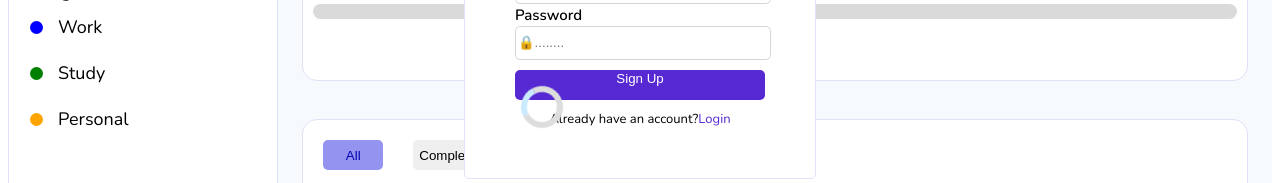
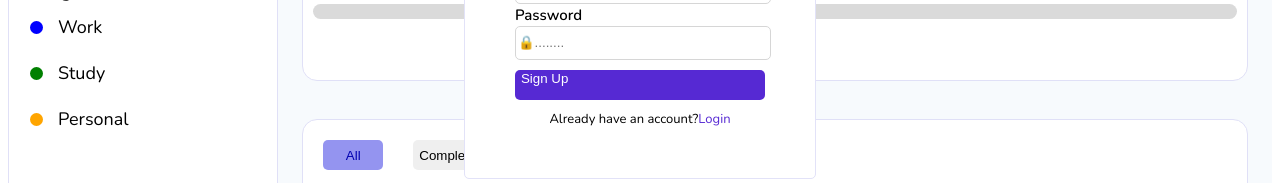
Before and after one commit to TejaBattula/To-Do-List, a React (Vite) app: page / in a window 1280 px wide. Both pictures are taken after a click on the icon 1222 px from the left and 49 px from the top of the page. Shown: the part 295-478 px from the top of the page. Built offline with nearby package versions, Linux system fonts and the light colour scheme; a web font is replaced by a local one.

Commit message:
spinner added

```diff
--- a/src/pages/login.css
+++ b/src/pages/login.css
@@ -67,6 +67,8 @@
     border: none;
     height: 30px;
     margin-top: 10px;
+    display: flex;
+    gap: 10px;
 }
 .login-page form button:hover{
     box-shadow: 0px 0px 5px 1px rgb(86, 41, 211);
@@ -79,10 +81,10 @@
     margin-top: 10px;
 }
 .spinner {
-    width: 30px;
-    height: 30px;
+    width: 20px;
+    height: 20px;
     border: 6px solid #ddd;
-    border-top: 6px solid #caeaff;
+    border-top: 6px solid rgb(105, 59, 231);
     border-radius: 50%;
     animation: spin 1s linear infinite;
 }
--- a/src/pages/login.jsx
+++ b/src/pages/login.jsx
@@ -96,7 +96,7 @@ const Login = ({displayLogin,createAccount,sendEmail}) => {
                     </div>
                     {loginStatus=="false"?<p style={{color:"red",fontSize:"12px"}}>Please enter valid password or email</p>:""}
 
-                    <button>Login<div class="spinner"></div></button>
+                    <button>Login{loading?<div class="spinner"></div>:""}</button>
                   </form>
                   <p className='sign-up-switch'>Don't have an account?<span onClick={()=>{setLogin(!islogin)}} style={{color:"rgb(86, 41, 211)",cursor:"pointer"}}>Sign up</span></p>
                   <i onClick={undoLogin} class="fa-regular fa-circle-xmark"></i>
@@ -118,7 +118,7 @@ const Login = ({displayLogin,createAccount,sendEmail}) => {
                 <label htmlFor="password">Password</label>
                 <input onChange={(e)=>{setpassword(e.target.value)}} type="password" name="password" placeholder='🔒........' required />
               </div>
-              <button>Sign Up<div class="spinner"></div></button>
+              <button>Sign Up{loading?<div class="spinner"></div>:""}</button>
             </form>
             <p className='sign-up-switch'>Already have an account?<span onClick={()=>{setLogin(!islogin)}} style={{color:"rgb(86, 41, 211)",cursor:"pointer"}}>Login</span></p>
             <i onClick={undoLogin} class="fa-regular fa-circle-xmark"></i>
```
